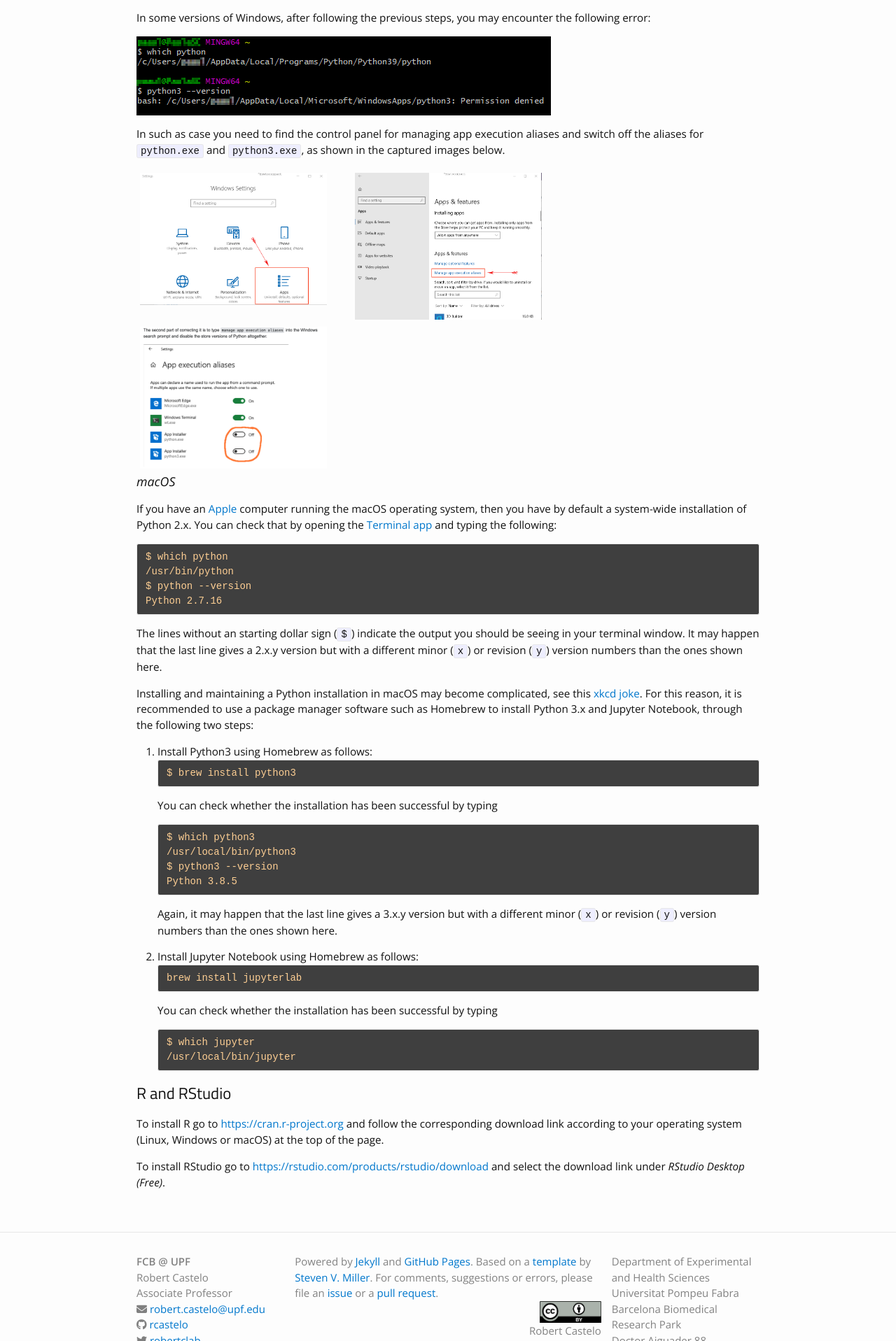
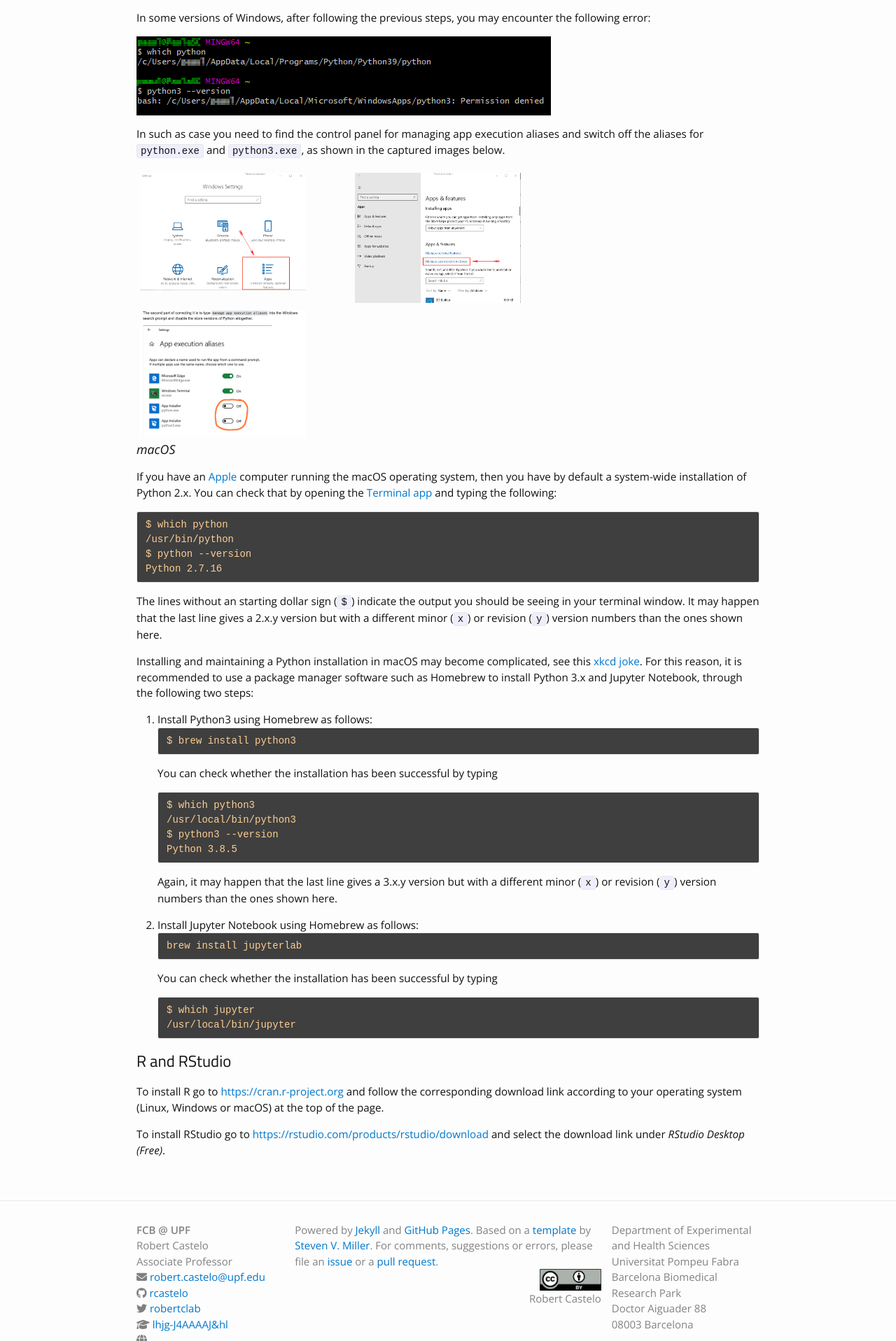
Before and after one commit to funcompbio/funcompbio.github.io, a Jekyll site: the page built from setup.md, in a window 1280 px wide. Shown: the part 3854-5771 px from the top of the page at 70% size. Built offline with Jekyll 4.4.1, drawn with Linux system fonts in a browser that asks for light colours; nearby versions of some CDN libraries.

Commit message:
Updated setup instructions.

```diff
--- a/setup.md
+++ b/setup.md
@@ -254,13 +254,13 @@
 
 <div class="sbys-row">
   <div class="sbys-column">
-    <img src="/_images/ChangeExecAliasesWindows1.png" style="width:90%"/>
+    <img src="/_images/ChangeExecAliasesWindows1.png" style="width:80%"/>
   </div>
   <div class="sbys-column">
-    <img src="/_images/ChangeExecAliasesWindows2.png" style="width:90%"/>
+    <img src="/_images/ChangeExecAliasesWindows2.png" style="width:80%"/>
   </div>
   <div class="sbys-column">
-    <img src="/_images/ChangeExecAliasesWindows3.png" style="width:90%"/>
+    <img src="/_images/ChangeExecAliasesWindows3.png" style="width:80%"/>
   </div>
 </div>
 
```
